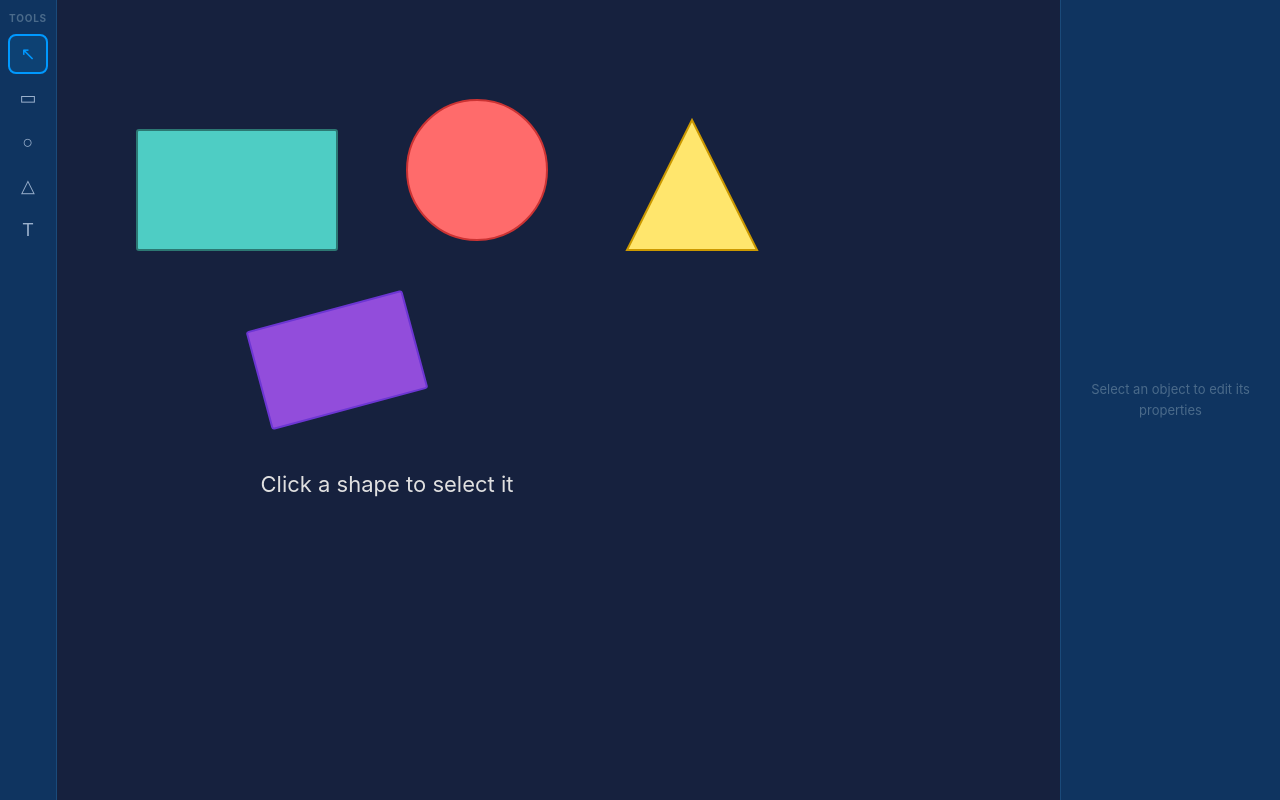
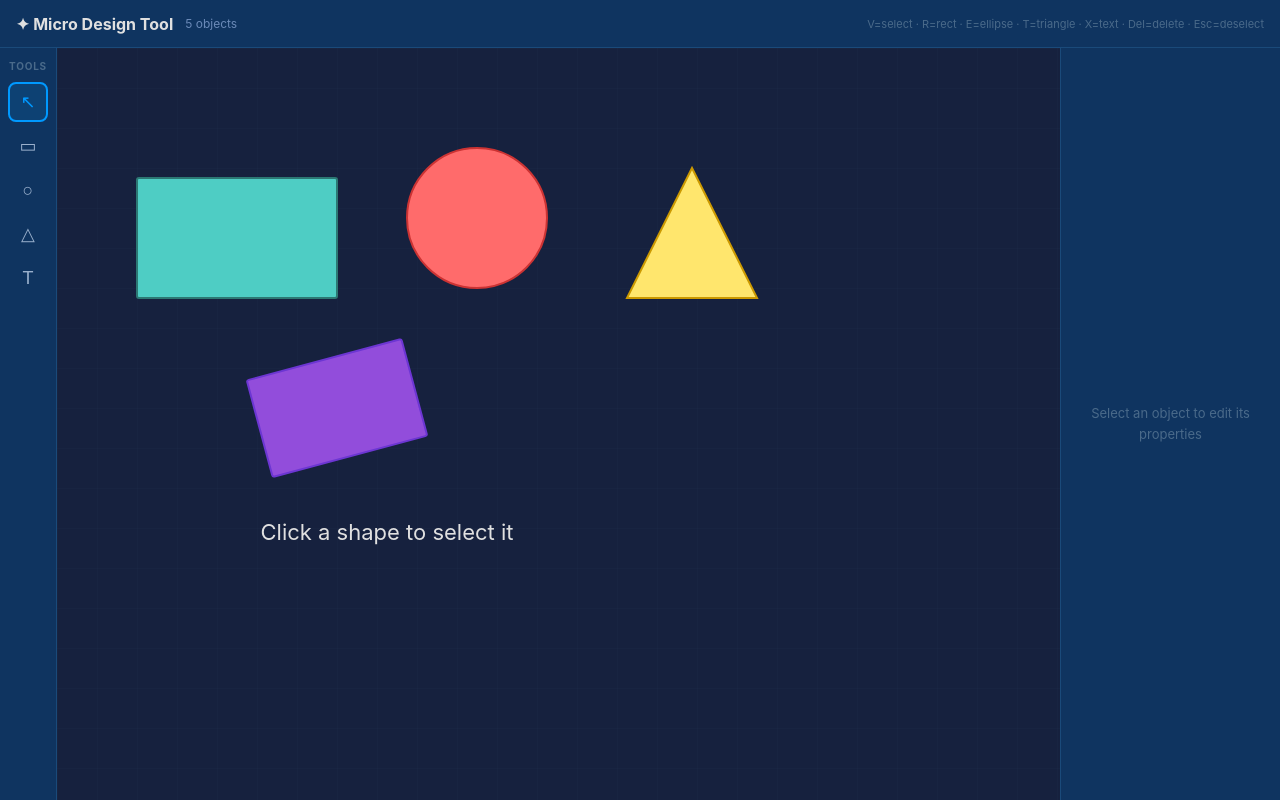
Before and after one commit to Fadhili5/React-Micro-design-tool, a React (Vite) app: page / in a window 1280 px wide. Built offline with nearby package versions, Linux system fonts and the light colour scheme.

Commit message:
phase 9: grid pattern, header status bar + shortcut hints, README, REPORT

```diff
--- a/src/App.jsx
+++ b/src/App.jsx
@@ -4,6 +4,12 @@ import Toolbar from './components/Toolbar'
 import PropertiesPanel from './components/PropertiesPanel'
 import { useShapes } from './store/useShapes'
 
+const TYPE_LABEL = {
+  rect: 'Rectangle', circle: 'Ellipse', triangle: 'Triangle', text: 'Text',
+}
+
+// Phase 9: adds header with object-count status bar and shortcut hint bar (plan.md Phase 9).
+// Full three-column layout: Toolbar | Canvas | PropertiesPanel (architecture.md).
 export default function App() {
   const [tool, setTool] = useState('select')
   const {
@@ -13,8 +19,6 @@ export default function App() {
     selectShape, clearSelection,
   } = useShapes()
 
-  // Keyboard shortcuts — plan.md Phase 8.
-  // Suppressed when focus is in any input so typing doesn't trigger tool switches.
   useEffect(() => {
     const onKey = (e) => {
       if (e.target.tagName === 'INPUT' || e.target.tagName === 'TEXTAREA') return
@@ -37,14 +41,35 @@ export default function App() {
     return () => window.removeEventListener('keydown', onKey)
   }, [selectedId, deleteShape, clearSelection])
 
-  // Adding a shape auto-switches back to Select (plan.md Phase 8, validation.md T1).
   const handleAddShape = useCallback((type, x, y) => {
     addShape(type, x, y)
     setTool('select')
   }, [addShape])
 
   return (
-    <div style={{ display: 'flex', height: '100vh' }}>
+    <div style={{ display: 'flex', flexDirection: 'column', height: '100vh' }}>
+
+      {/* Header: status bar (object count + selected type) + shortcut hint bar */}
+      <header style={{
+        display: 'flex', alignItems: 'center',
+        height: '48px', padding: '0 16px', gap: '12px',
+        background: '#0f3460', borderBottom: '1px solid #1a4a7a',
+        flexShrink: 0,
+      }}>
+        <span style={{ fontSize: '16px', fontWeight: 700, color: '#e0e0e0' }}>
+          ✦ Micro Design Tool
+        </span>
+        <span style={{ fontSize: '12px', color: '#6b8ab8' }}>
+          {shapes.length} object{shapes.length !== 1 ? 's' : ''}
+          {selectedShape ? ` · ${TYPE_LABEL[selectedShape.type]} selected` : ''}
+        </span>
+        <span style={{ marginLeft: 'auto', fontSize: '11px', color: '#4a6a8a' }}>
+          V=select · R=rect · E=ellipse · T=triangle · X=text · Del=delete · Esc=deselect
+        </span>
+      </header>
+
+      {/* Three-column layout */}
+      <div style={{ display: 'flex', flex: 1, overflow: 'hidden' }}>
         <Toolbar tool={tool} onToolChange={setTool} />
 
         <div style={{ flex: 1, overflow: 'hidden' }}>
@@ -68,5 +93,6 @@ export default function App() {
           onSendToBack={()  => selectedId && sendToBack(selectedId)}
         />
       </div>
+    </div>
   )
 }
--- a/src/components/Canvas.jsx
+++ b/src/components/Canvas.jsx
@@ -3,8 +3,7 @@ import ShapeRenderer from './ShapeRenderer'
 import SelectionHandles from './SelectionHandles'
 import { unrotatePoint } from '../utils/geometry'
 
-// Phase 6: adds rotate drag mode.
-// dragRef payload for rotate: { type:'rotate', id, cx, cy, startAngle, origRotation }
+// Phase 9 adds the grid <pattern> background (plan.md Phase 9).
 export default function Canvas({
   shapes, selectedId, selectedShape,
   onSelect, onDeselect, onUpdate,
@@ -30,7 +29,6 @@ export default function Canvas({
       })
 
     } else if (d.type === 'rotate') {
-      // angle = atan2(pt − center), rotation = origRotation + (angle − startAngle)
       const angle = Math.atan2(pt.y - d.cy, pt.x - d.cx) * 180 / Math.PI
       onUpdate(d.id, {
         rotation: ((d.origRotation + angle - d.startAngle) % 360 + 360) % 360,
@@ -134,7 +132,14 @@ export default function Canvas({
       }}
       onMouseDown={handleCanvasMouseDown}
     >
+      {/* Grid background — plan.md Phase 9 */}
+      <defs>
+        <pattern id="grid" width="40" height="40" patternUnits="userSpaceOnUse">
+          <path d="M 40 0 L 0 0 0 40" fill="none" stroke="#1e2d4a" strokeWidth="0.5" />
+        </pattern>
+      </defs>
       <rect width="100%" height="100%" fill="#16213e" />
+      <rect width="100%" height="100%" fill="url(#grid)" />
 
       {shapes.map(shape => (
         <ShapeRenderer
```
Also changed, not shown: 2 other files (tests, documents, lock files or other folders). Lines whose indentation alone changed are shown as unchanged.
